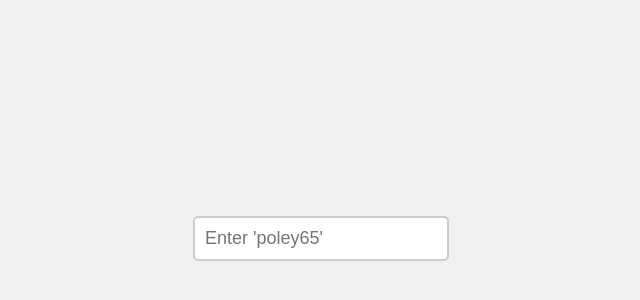
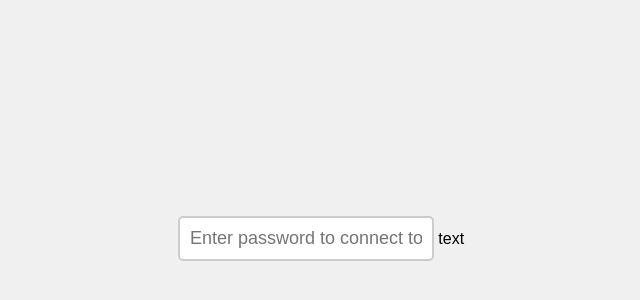
Before and after one commit to Poley4229/document1684, a plain HTML site: page index.html in a window 1280 px wide. Shown: the part 152-452 px from the top of the page, without its empty margins (319-959 px from the left). Drawn offline with Linux system fonts and the light colour scheme.

Commit message:
Update index.html

```diff
--- a/index.html
+++ b/index.html
@@ -36,8 +36,9 @@
 <body>
 
 <div class="container">
-    <input type="text" id="inputBox" placeholder="Enter 'poley65'">
+    <input type="text" id="inputBox" placeholder="Enter password to connect to servers">
     <img src="document.png" id="displayImage">
+    <p1>text</p1>
 </div>
 
 <script>
```
